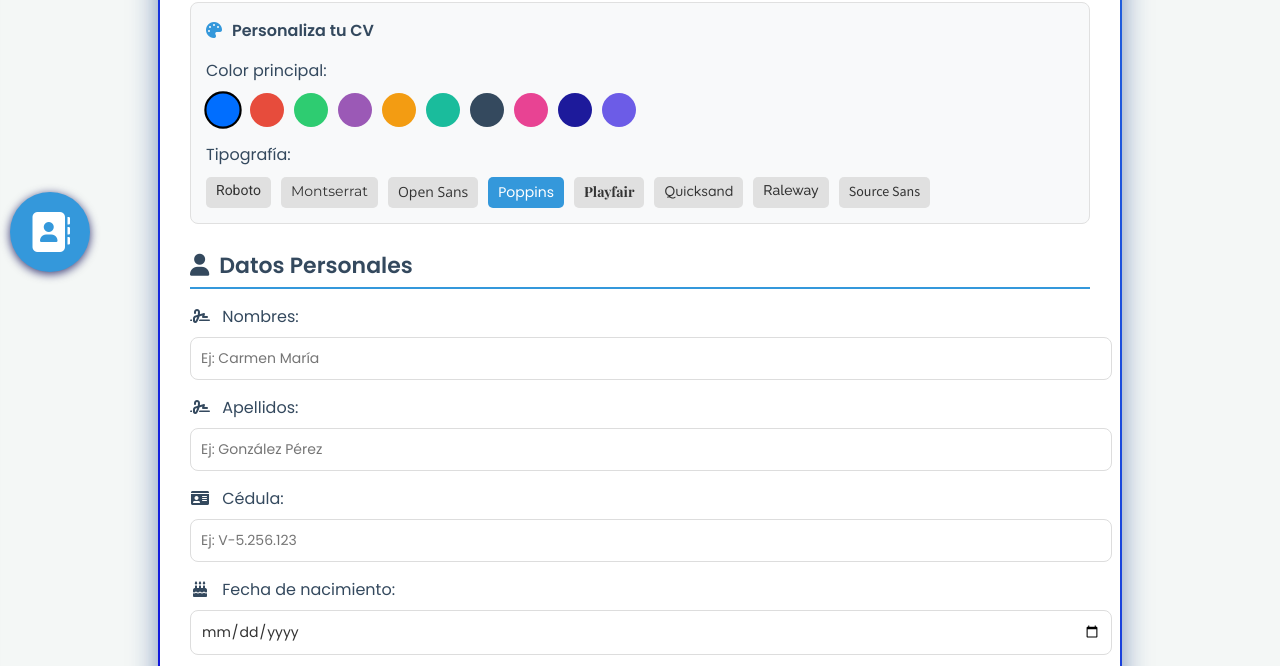
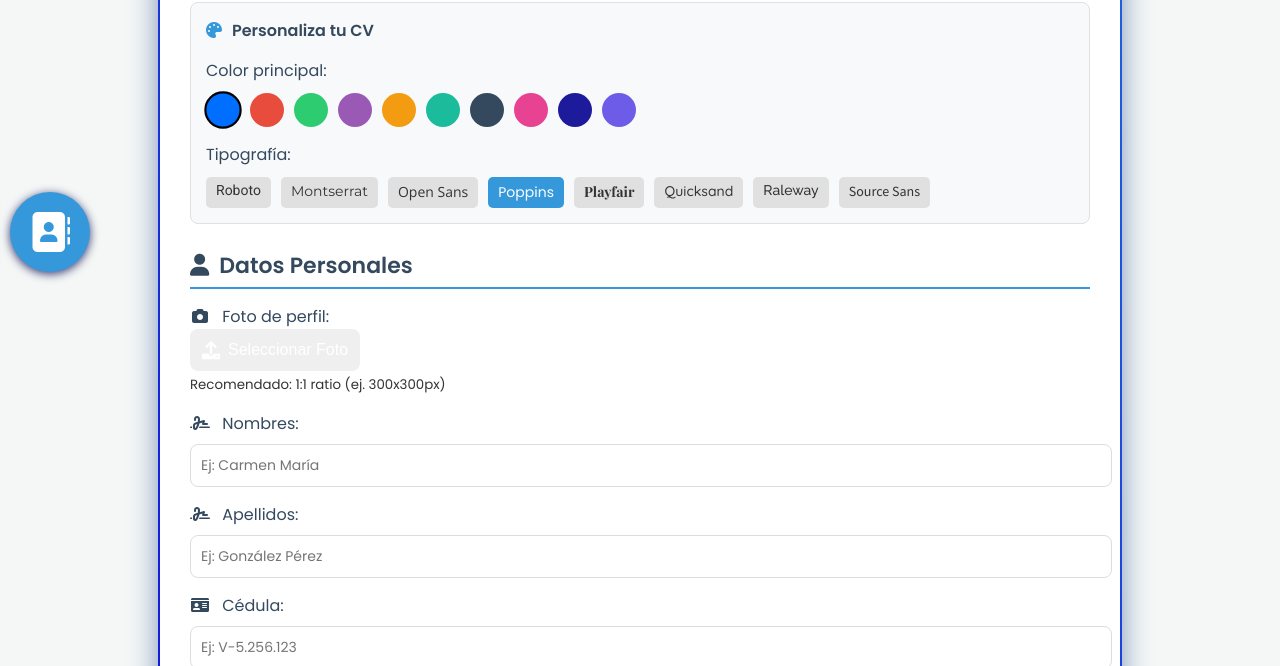
Before and after one commit to itzugax/curriculum, a plain HTML site: page index.html in a window 1280 px wide. Shown: the part 168-834 px from the top of the page. Drawn offline with nearby package versions, Linux system fonts and the light colour scheme; a web font is replaced by a local one.

Commit message:
Add files via upload

```diff
--- a/index.html
+++ b/index.html
@@ -15,6 +15,10 @@
 </head>
     <link rel="stylesheet" href="https://cdnjs.cloudflare.com/ajax/libs/font-awesome/6.0.0-beta3/css/all.min.css">
     <link rel="stylesheet" href="styles.css">
+</head>
+<!-- En el <head> de tu index.html -->
+    <script src="https://www.gstatic.com/firebasejs/8.10.0/firebase-app.js"></script>
+    <script src="https://www.gstatic.com/firebasejs/8.10.0/firebase-firestore.js"></script>
 </head>
 <body>
     <!-- Botón de agenda lateral -->
@@ -68,8 +72,19 @@
 
         <!-- Formulario -->
         <form id="cvForm">
-            <!-- Sección de datos personales -->
-            <div class="section-title"><i class="fas fa-user"></i> Datos Personales</div>
+<!-- Sección de datos personales -->
+<div class="section-title"><i class="fas fa-user"></i> Datos Personales</div>
+
+<!-- Nuevo campo para foto -->
+<label><i class="fas fa-camera"></i> Foto de perfil:</label>
+<div class="photo-upload-container">
+    <input type="file" id="fotoPerfil" accept="image/*" style="display: none;">
+    <button type="button" class="photo-upload-btn" onclick="document.getElementById('fotoPerfil').click()">
+        <i class="fas fa-upload"></i> Seleccionar Foto
+    </button>
+    <div class="photo-preview" id="photoPreview"></div>
+    <small>Recomendado: 1:1 ratio (ej. 300x300px)</small>
+</div>
 
             <label><i class="fas fa-signature"></i> Nombres:</label>
             <input type="text" id="Nombres" placeholder="Ej: Carmen María" required>
```
